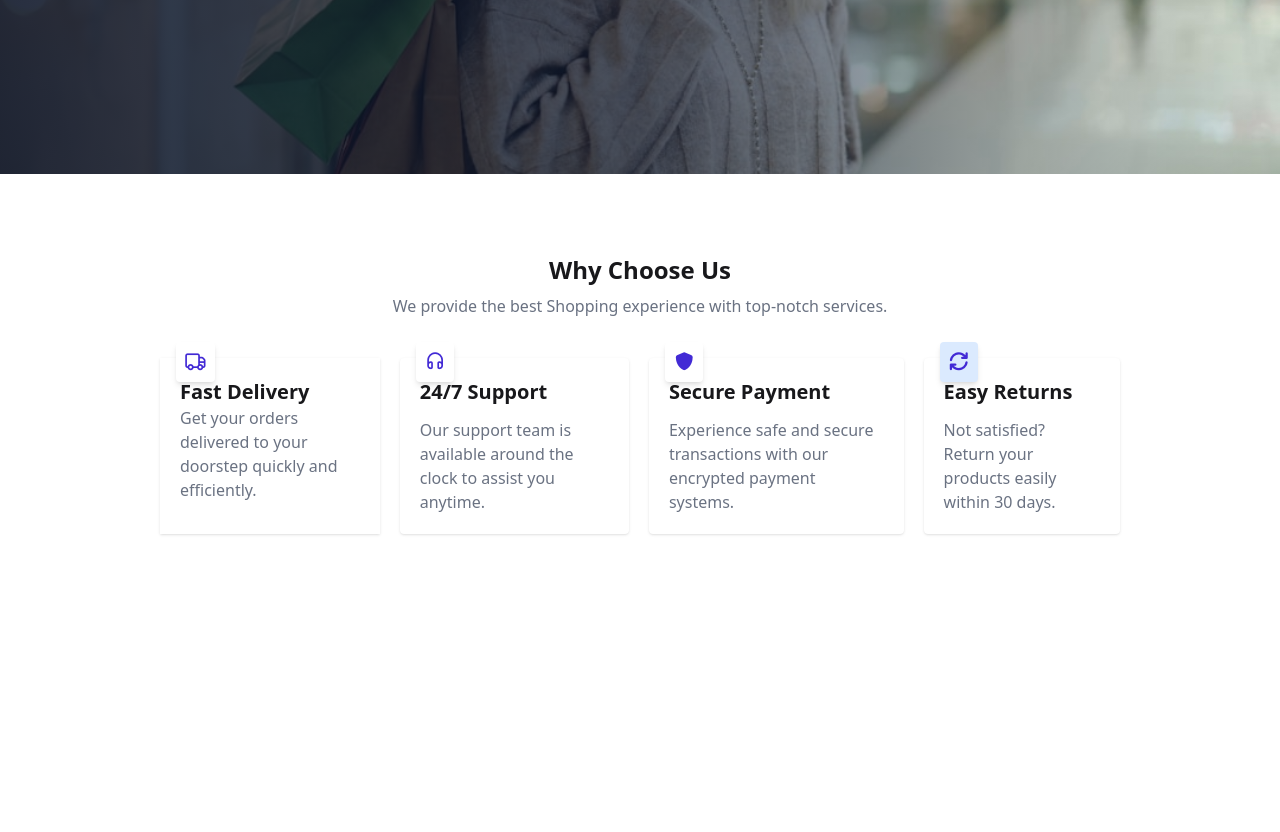
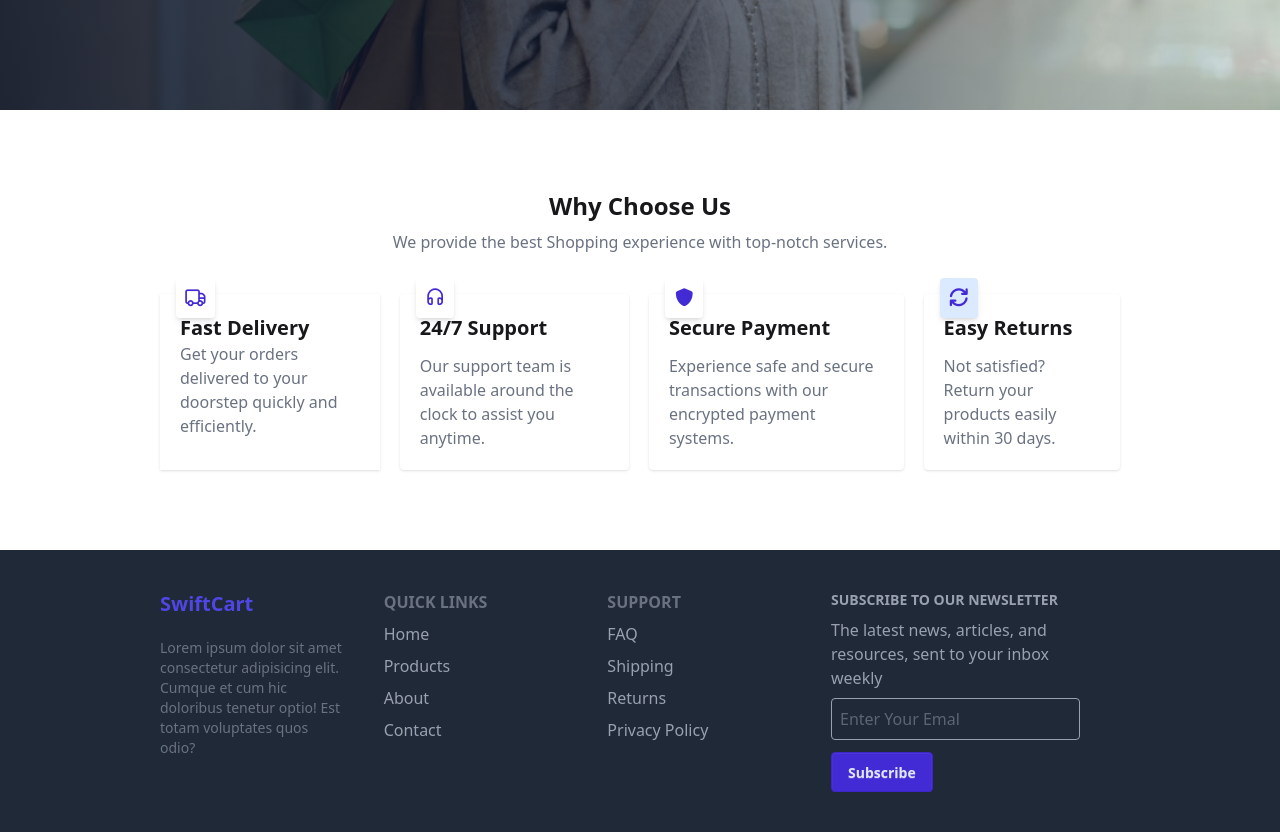
Before and after one commit to munna500362/SwiftCart-E-Commerce-Store, a plain HTML site: page index.html in a window 1280 px wide. Shown: the part 530-1362 px from the top of the page. Before the commit the page ends 1144 px from the top, so only its background shows below. Drawn offline with nearby package versions, Linux system fonts and the light colour scheme.

Commit message:
footer section

```diff
--- a/index.html
+++ b/index.html
@@ -15,7 +15,7 @@
 </head>
 <body>
     <!-- header section start-->
-    <header class=" bg-base-100 shadow-sm">
+    <header class=" bg-base-100 shadow-sm fixed top-0 left-0 w-full z-50">
         <!-- navber -->
         <nav class="w-9/12 mx-auto">
             <div class="navbar flex justify-between">
@@ -138,6 +138,53 @@
 
 
          <!-- about Us -->
+
+
+
     </main>
+
+    <!-- footer section start -->
+    <footer class="bg-[#1f2937] text-white py-5 md:py-10">
+        <div class="flex justify-between w-9/12 mx-auto gap-5 md:gap-10">
+            <div class="flex-1 space-y-3 md:space-y-5">
+                <h3 class="text-[#4F46E5] font-bold text-xl">SwiftCart</h2>
+                <p class="text-sm text-gray-500">Lorem ipsum dolor sit amet consectetur adipisicing elit. Cumque et cum hic doloribus tenetur optio! Est totam voluptates quos odio?</p>
+            </div>
+            <div class="flex-1 text-gray-400 space-y-2">
+                <h4 class="font-bold text-gray-500">
+                    QUICK LINKS
+                </h4>
+                <p>Home</p>
+                <p>Products</p>
+                <p>About</p>
+                <p>Contact</p>
+            </div>
+            <div class="flex-1 text-gray-400 space-y-2">
+                <h4 class="font-bold text-gray-500">SUPPORT</h4>
+                <P>FAQ</P>
+                <P>Shipping</P>
+                <P>Returns</P>
+                <P>Privacy Policy</P>
+            </div>
+
+            <div class="flex-1 text-gray-400 space-y-2">
+                <h3 class="font-bold text-sm ">SUBSCRIBE TO OUR NEWSLETTER</h3>
+                <P>The latest news, articles, and resources, sent to your inbox weekly</P>
+                <div class="flex overflow-hidden">
+                    <form action="" class="space-y-3 ">
+                        <input class="outline-none border p-2 rounded" type="email" name="" id="" placeholder="Enter Your Emal">
+                        <br>
+                        <button class="btn btn-primary">Subscribe</button>
+
+                    </form>
+                </div>
+            </div>
+
+            <hr class="bg-white">
+        </div>
+
+
+    </footer>
+
 </body>
 </html>
```
